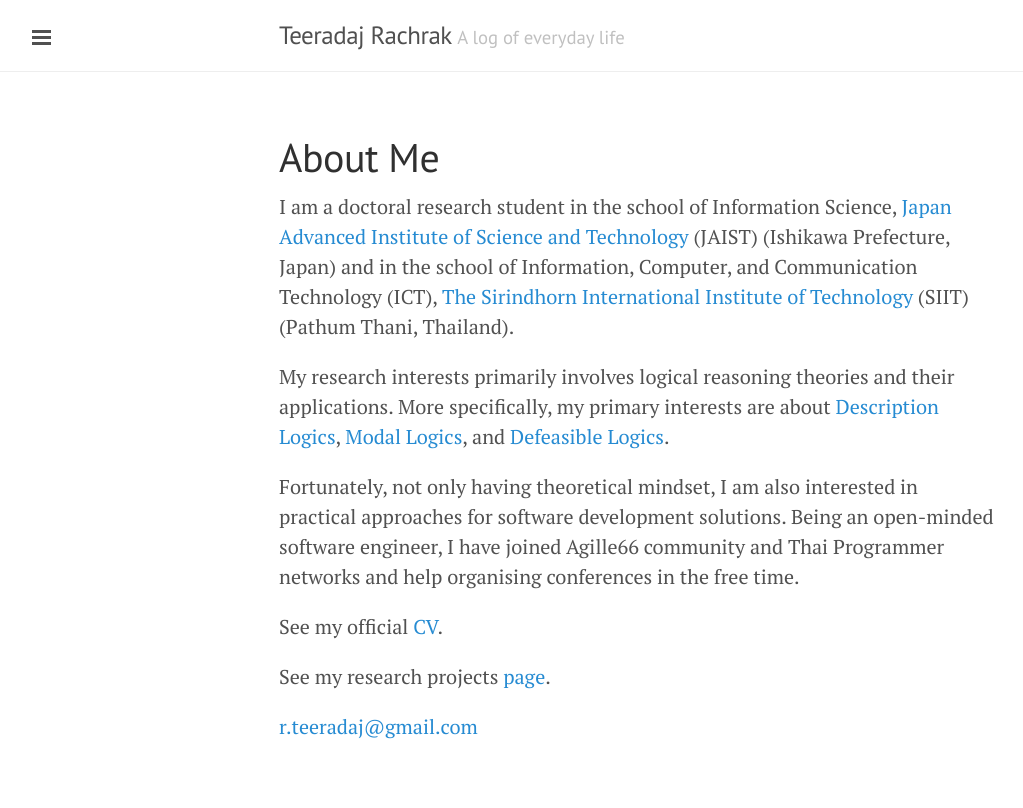
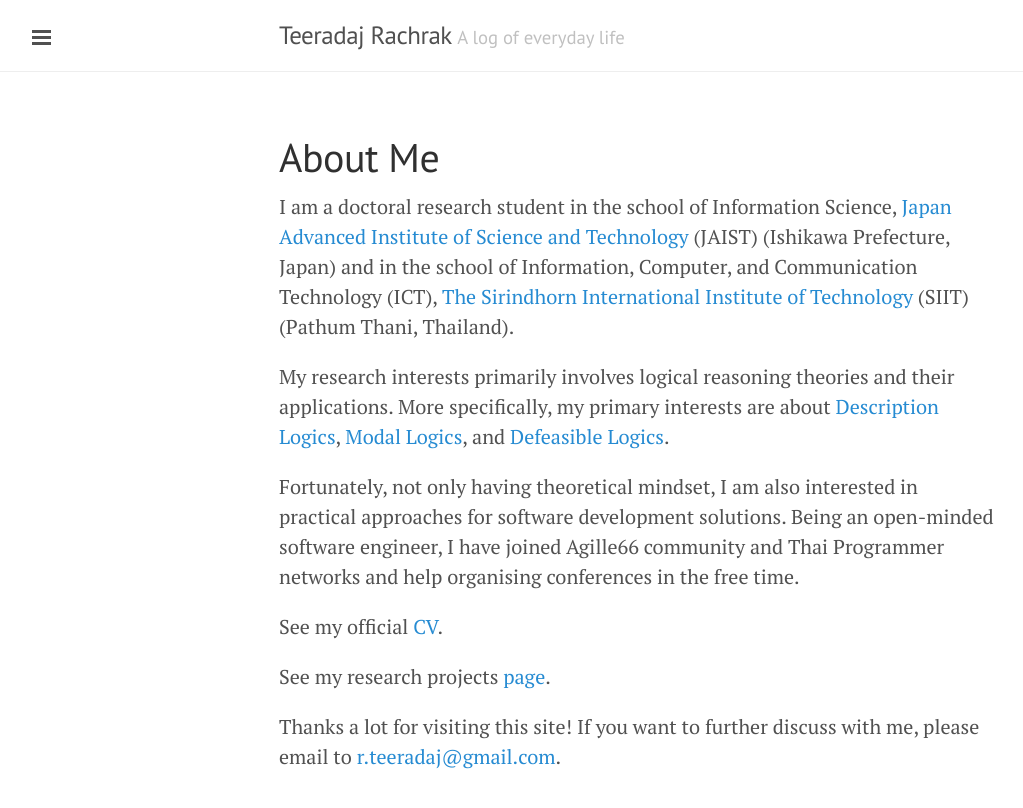
Before and after one commit to xlives/xlives.github.io, a Jekyll site: the page built from about-me.markdown, in a window 1280 px wide. Shown: the top 808 px of the page, without its empty margins (1-1024 px from the left). Built offline with Jekyll 4.4.1, drawn with Linux system fonts in a browser that asks for light colours.

Commit message:
Update about-me.markdown
* Rewrote the last statement.

```diff
--- a/about-me.markdown
+++ b/about-me.markdown
@@ -13,4 +13,4 @@ See my official [CV](https://drive.google.com/file/d/0B3XK_HW-FzZaMldXMm52V3RpV2
 
 See my research projects [page](https://sites.google.com/site/tracharak/home){:target="_blank"}.
 
-<r.teeradaj@gmail.com>
+Thanks a lot for visiting this site! If you want to further discuss with me, please email to <r.teeradaj@gmail.com>.
```
